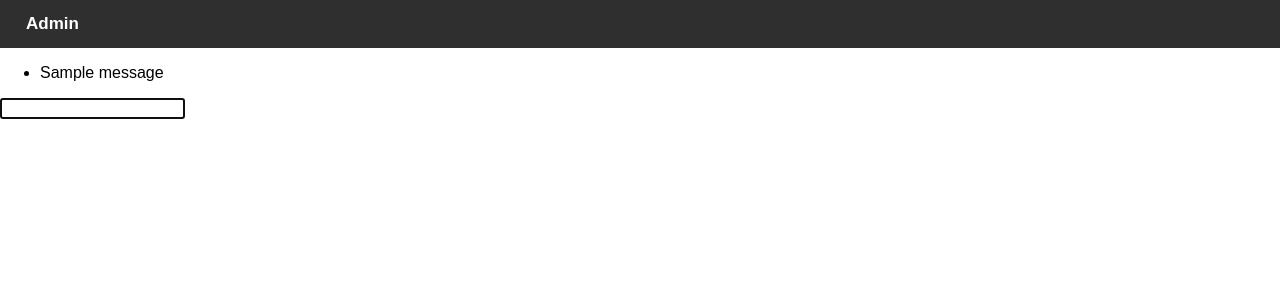
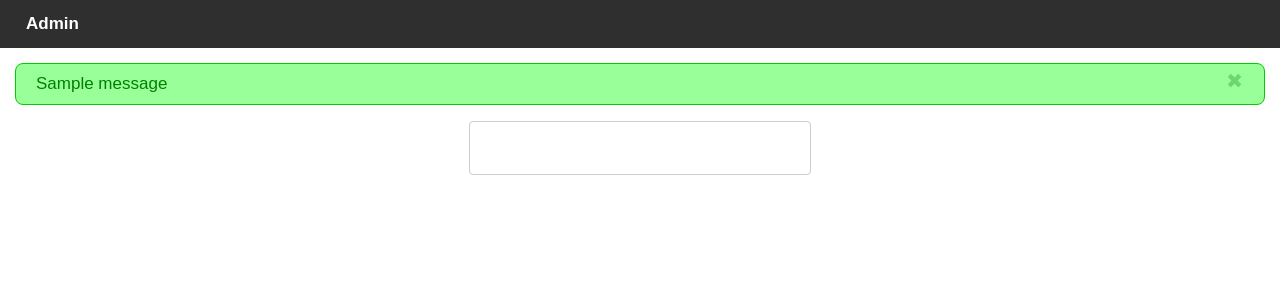
Before and after one commit to ZdruzenieSTROM/sutazeStrom, a Django app: page /1/submit in a window 1280 px wide. Shown: the top 300 px of the page. Run offline with Django 3.2, Linux system fonts and the light colour scheme; tables that the repository leaves empty hold one stand-in row (values such as "Sample post"); one stand-in notice (Sample message) is shown.

Commit message:
Error messages, stylesheets and scripts

```diff
--- /dev/null
+++ b/competition/static/submit.css
@@ -0,0 +1,74 @@
+div.message {
+  margin: 0 15px;
+  padding: 10px 49px 10px 20px;
+  width: calc(100%-70px);
+  border: 0.5px solid;
+  border-radius: 8px;
+  position: relative;
+  margin-top: 15px;
+  font-size: 17px;
+}
+
+button.close_alert {
+  background-color: Transparent;
+  background-repeat:no-repeat;
+  border: none;
+  cursor:pointer;
+  overflow: hidden;
+  outline:none;
+  opacity: 0.3;
+  float: right;
+  position: absolute;
+  top: 4px;
+  right: 15px;
+  font-size: 1.2em;
+}
+
+button.close_alert:hover {
+  opacity: 1;
+}
+
+#error {
+  background-color: #ffcccc;
+  border-color: #ff3333;
+  color: #990000;
+}
+
+button.error {
+  color: #990000;
+}
+
+#success {
+  background-color: #99ff99;
+  border-color: #00cc00;
+  color: #008000;
+}
+
+button.success {
+  color: #008000;
+}
+
+#warn {
+  background-color: #fff5cc;
+  border-color: #ffd11a;
+  color: #997300;
+}
+
+button.warn {
+  color: #997300;
+}
+
+#barform {
+  text-align: center;
+  margin: auto;
+}
+
+#barcode_input {
+  height: 36px;
+  width: 300px;
+  font-size: 20px;
+  padding: 8px 20px;
+  border: 1px solid #ccc;
+  border-radius: 4px;
+  outline: none;
+}
--- /dev/null
+++ b/competition/static/submit.js
@@ -0,0 +1,15 @@
+function close_this(id) {
+    elem = document.getElementById(id);
+
+    elem.style.display = "none";
+}
+
+var input = document.getElementById("barcode_input"),
+focuser = function () {
+    input.focus();
+};
+
+focuser();
+input.onblur = function () {
+    setTimeout(focuser, 0);
+};
--- a/competition/templates/competition/submit.html
+++ b/competition/templates/competition/submit.html
@@ -1,30 +1,29 @@
 {% extends 'base.html' %}
+
+{% load staticfiles %}
 
 {% block title %}{{ event }} &ndash; Odovzdaj{% endblock %}
 
+{% block css %}
+  <link rel="stylesheet" href="{% static 'submit.css' %}">
+{% endblock %}
+
 {% block content %}
-{% if messages %}
-<ul>
-  {% for message in messages %}<li class="{% if message.tags %}{{ message.tags }}{% endif %}">{{ message }}</li>{% endfor %}
-</ul>
-{% endif %}
+  {% if messages %}
+    {% for message in messages %}
+      <div id="{% if message.tags %}{{ message.tags }}{% endif %}" class="message">
+        {{ message }}
+        <button type="button" onclick="close_this('{% if message.tags %}{{ message.tags }}{% endif %}');" class="close_alert {% if message.tags %}{{ message.tags }}{% endif %}">&#x2716;</button>
+      </div>
+    {% endfor %}
+  {% endif %}
 
-<form action="{% url 'competition:submit' event.pk %}" method="POST" autocomplete="off">
-  {% csrf_token %}
-  {{ form.as_p }}
-</form>
+  <form id="barform" action="{% url 'competition:submit' event.pk %}" method="POST" autocomplete="off">
+    {% csrf_token %}
+    {{ form.as_p }}
+  </form>
 {% endblock %}
 
 {% block lateJS %}
-  <script>
-    var input = document.getElementById("barcode_input"),
-      focuser = function () {
-          input.focus();
-      };
-
-    focuser();
-    input.onblur = function () {
-      setTimeout(focuser, 0);
-    };
-  </script>
+  <script type="text/javascript" src="{% static 'submit.js' %}"></script>
 {% endblock %}
```
